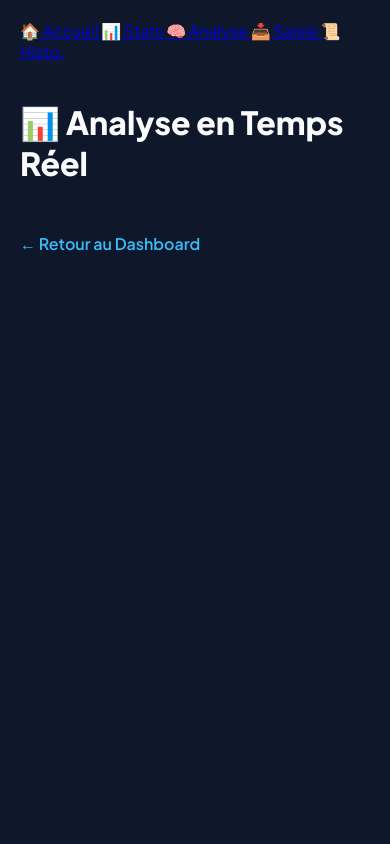
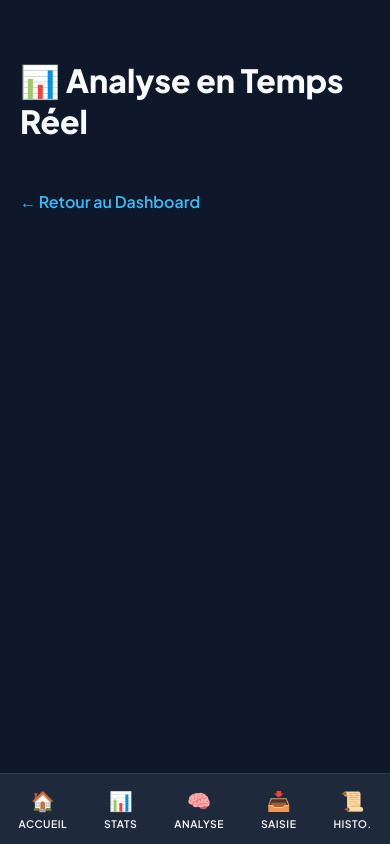
Before and after one commit to tchiov4-cloud/TCHIO_TCHOUALA_VALDO_24G2618-StocckMaster, a Flask app: page /analyse in a window 390 px wide. Run offline with Flask 3, Linux system fonts and the light colour scheme; data that the repository does not hold is empty.

Commit message:
Implement mobile navigation and layout styles
Added responsive styles for mobile navigation and layout adjustments.

```diff
--- a/templates/analyse.html
+++ b/templates/analyse.html
@@ -6,6 +6,71 @@
     <title>Analyse Dynamique | EliteStock</title>
     <link href="https://fonts.googleapis.com/css2?family=Plus+Jakarta+Sans:wght@400;600;800&display=swap" rel="stylesheet">
     <style>
+        /* --- NAVIGATION MOBILE --- */
+
+/* 1. Caché par défaut sur ordinateur */
+.mobile-nav {
+    display: none;
+}
+
+/* 2. Uniquement pour Tablettes et Téléphones (max 1024px) */
+@media (max-width: 1024px) {
+
+    /* On cache la sidebar latérale si elle existe sur la page */
+    nav:not(.mobile-nav) {
+        display: none !important;
+    }
+
+    /* On ajuste le contenu principal pour qu'il ne soit pas caché par la barre */
+    main, .container {
+        margin-left: 0 !important;
+        width: 100% !important;
+        padding-bottom: 80px !important; /* Espace pour la barre */
+    }
+
+    /* Activation de la barre du bas */
+    .mobile-nav {
+        display: flex;
+        position: fixed;
+        bottom: 0;
+        left: 0;
+        right: 0;
+        height: 70px;
+        background: var(--card); /* Utilise la couleur de tes cartes */
+        border-top: 1px solid rgba(255, 255, 255, 0.1);
+        display: flex;
+        justify-content: space-around;
+        align-items: center;
+        z-index: 9999;
+        backdrop-filter: blur(10px); /* Effet flou moderne */
+    }
+
+    .nav-item {
+        text-decoration: none;
+        display: flex;
+        flex-direction: column;
+        align-items: center;
+        color: var(--text-dim);
+        transition: 0.3s;
+    }
+
+    .nav-item .icon {
+        font-size: 1.2rem;
+        margin-bottom: 4px;
+    }
+
+    .nav-item .label {
+        font-size: 0.65rem;
+        font-weight: 600;
+        text-transform: uppercase;
+        letter-spacing: 0.5px;
+    }
+
+    /* Style pour le lien actif */
+    .nav-item:hover, .nav-item.active {
+        color: var(--accent);
+    }
+}
         :root {
             --bg: #0f172a; --card: #1e293b;
             --danger: #f43f5e; --warning: #fbbf24; --success: #10b981;
```
